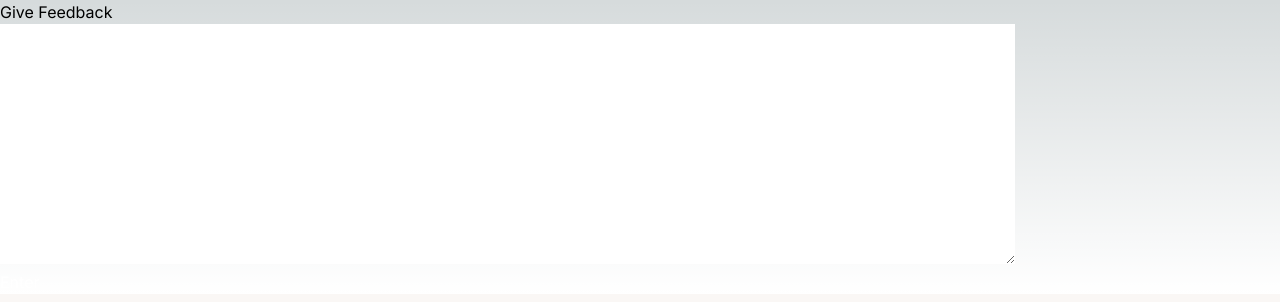
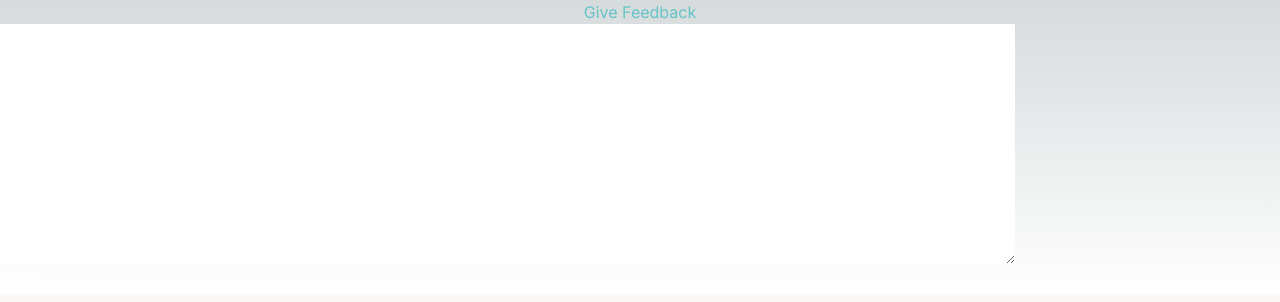
Before and after one commit to abdullahz34/MoodLift, a Next.js app: page /GiveFeedback in a window 1280 px wide. Shown: the top 302 px of the page. Built offline with nearby package versions, Linux system fonts and the light colour scheme.

Commit message:
JSON parsing error

```diff
--- a/api/feedback/route.js
+++ b/api/feedback/route.js
@@ -1,6 +1,7 @@
 import { NextResponse } from "next/server";
 import connectMongoDB from "../../libs/mongodb"
 import Feedback from "../../models/feedbackSchema";
+import mongoose from "mongoose";
 
 export async function POST(req) {
     const { message } = await req.json()
@@ -15,9 +16,9 @@ export async function POST(req) {
         if (error instanceof mongoose.error.ValidationError){
             let errorList = []
             for (let e in error.errors){
-                errorList.push(e.message)
+                errorList.push(error.errors[e].message)
             }
-            return NextResponse.json({msg: errorList})
+            return NextResponse.json({ msg: errorList })
 
         }
         else{
--- a/libs/mongodb.js
+++ b/libs/mongodb.js
@@ -1,8 +1,10 @@
 import mongoose from "mongoose";
 const connectMongoDB = async () => {
     try {
-        await mongoose.connect(process.env.MONGODB_URI)
-        console.log("Connected to MongoDB")
+        if (mongoose.connection.readyState === 0) {
+            await mongoose.connect(process.env.MONGODB_URI)
+            console.log("Connected to MongoDB")
+        }
     } catch (error) {
         console.log(error);
     }
--- a/src/app/GiveFeedback/FeedbackForm.jsx
+++ b/src/app/GiveFeedback/FeedbackForm.jsx
@@ -0,0 +1,53 @@
+"use client"
+
+import { useState } from "react";
+
+export default function CreateForm() {
+    const [message, setMessage] = useState("")
+    const [error, setError] = useState([])
+    const [success, setSuccess] = useState(false)
+
+    const handleSubmit = async (e) => {
+        e.preventDefault()
+        console.log("message :", message)
+        const res = await fetch('api\feedback',{
+          method: "POST",
+          headers: {
+            "Content-type":"application/json"
+          },
+          body: JSON.stringify({
+            message
+          }),
+        });
+
+        const { msg, success } = await res.json();
+        setError(msg);
+        setSuccess(success)
+
+        if (success) {
+          setMessage("");
+        }
+    };
+
+    return (
+        <form onSubmit={handleSubmit} className="w-1/2">
+          <label>
+            <textarea
+              required
+              rows={10}
+              cols={100}
+              maxLength={300}
+              className="text-[darkblue]"
+              onChange={(e) => setMessage(e.target.value)}
+              value={message}
+              />
+
+          </label>
+        <button
+          className="btn-primary, text-[white]" type="submit"
+        >
+          Enter
+        </button>
+        </form>
+      )
+}
--- a/src/app/GiveFeedback/FeedbackList.tsx
+++ /dev/null
@@ -1,12 +0,0 @@
-async function getFeedback(){
-    const res = await fetch('http://localhost:3000/Feedback')
-    return res.json()
-}
-
-
-export default async function FeedbackList(){
-    const tickets = await getFeedback()
-    return (
-        <div>TicketList</div>
-    )
-}
--- a/src/app/GiveFeedback/page.tsx
+++ b/src/app/GiveFeedback/page.tsx
@@ -1,54 +1,9 @@
-"use client"
-
-import { useState } from "react";
-import { useRouter } from "next/navigation";
-
-
-
-export default function GiveFeedback() {
-
-    const [message, setMessage] = useState("")
-    const [error, setError] = useState([])
-
-    const handleSubmit = async () => {
-      console.log("message :", message)
-      const res = await fetch('api\feedback',{
-        method: "POST",
-        headers: {
-          "Content-type":"application/json"
-        },
-        body: JSON.stringify({
-          message
-        })
-      });
-
-      const { msg } = await res.json();
-      setError(msg);
-    };
-
-
-
-
-    return (
-      <form onSubmit={handleSubmit} className="w-1/2">
-        <label>
-          <span>Give Feedback</span>
-          <textarea
-            required
-            rows={10}
-            cols={100}
-            maxLength={300}
-            className="text-[darkblue]"
-            onChange={(e) => setMessage(e.target.value)}
-            value={message}
-            />
-
-        </label>
-      <button
-        className="btn-primary, text-[white]"
-      >
-        Enter
-      </button>
-      </form>
-    )
-  }
+import CreateForm from "./FeedbackForm"
+export default async function GiveFeedback() {
+  return (
+    <main>
+      <h2 className="text-primary text-center">Give Feedback</h2>
+      <CreateForm />
+    </main>
+  )
+}
```
